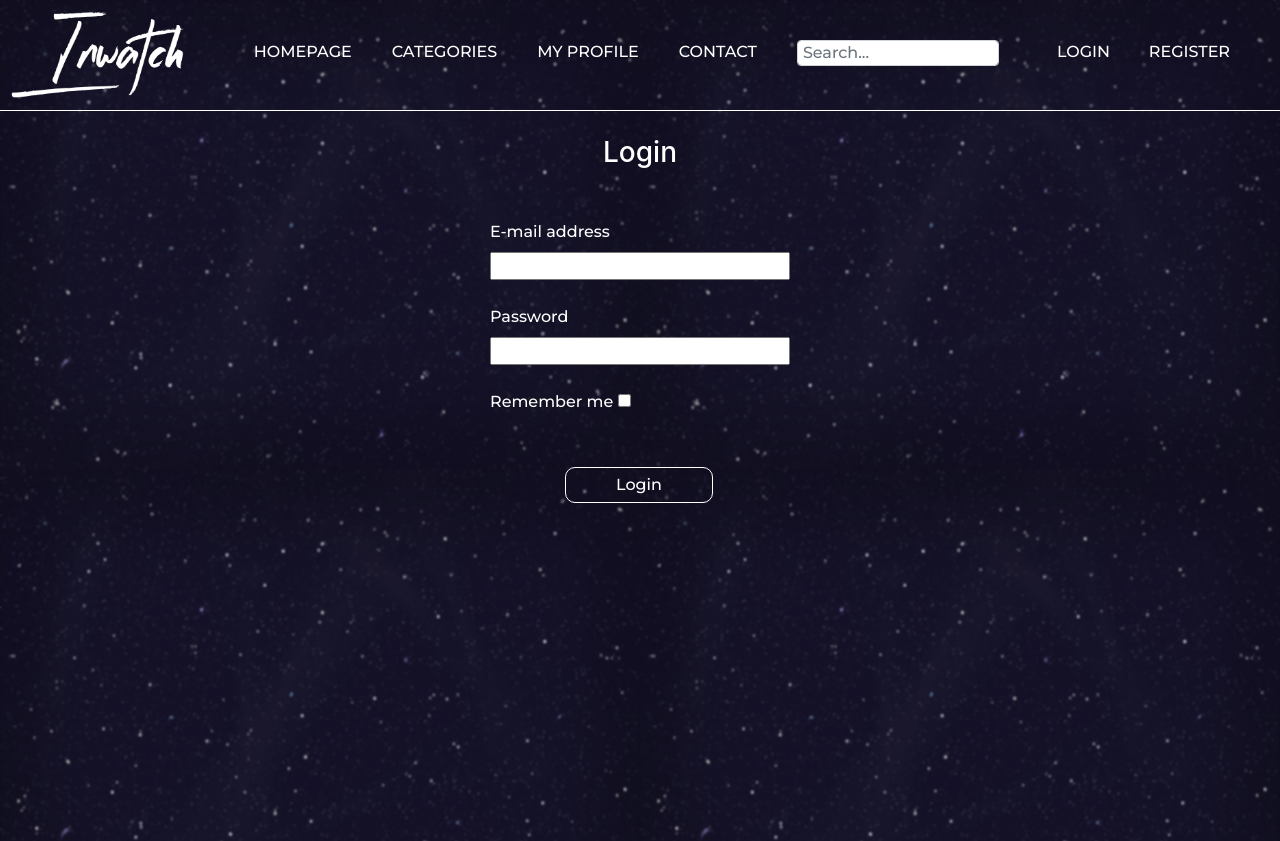
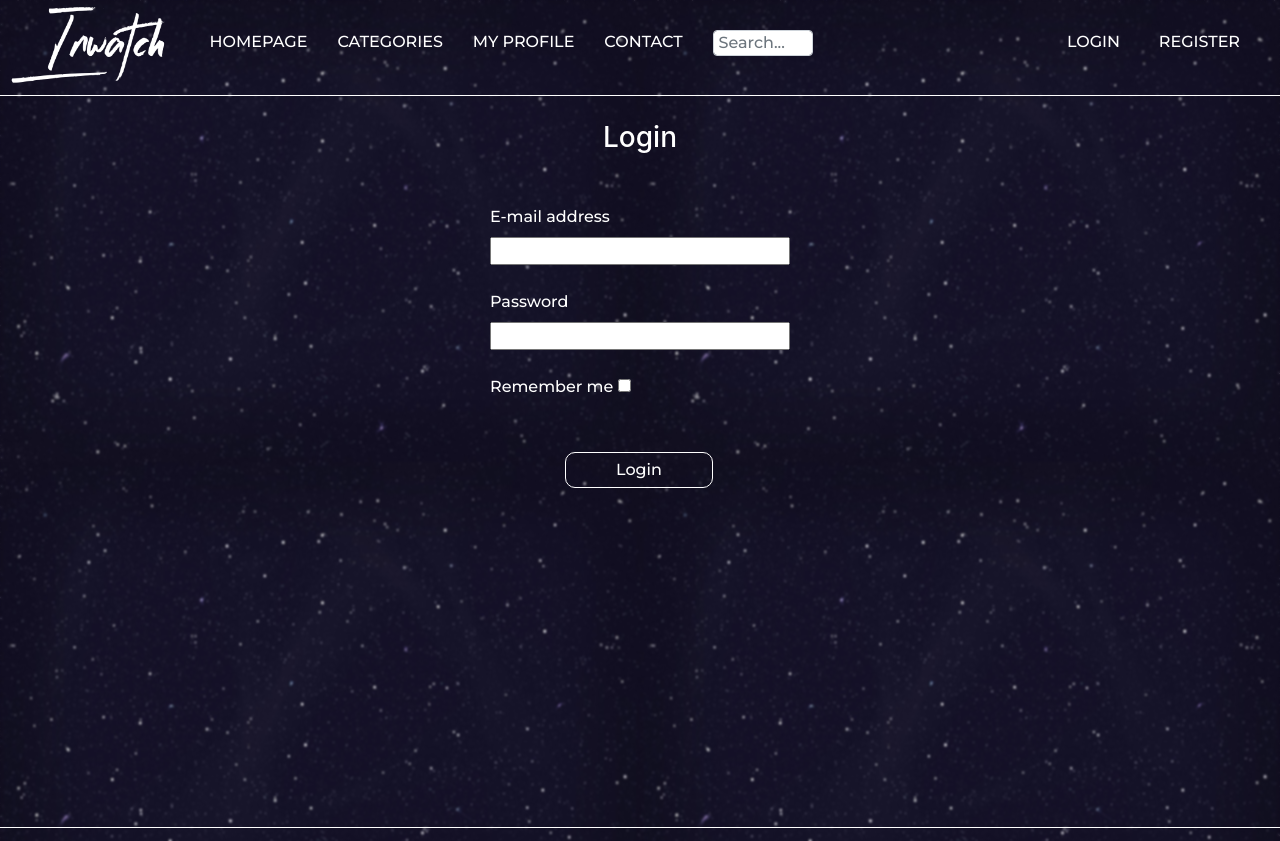
Before and after one commit to itsOmniscient/InWatch, a Flask app: a page that uses movies_webstore/templates/login.html in a window 1280 px wide. Shown: the top 841 px of the page. Run offline with Flask 2, Linux system fonts and the light colour scheme; some libraries are stand-ins or nearby versions.

Commit message:
Height changes

```diff
--- a/movies_webstore/static/style.css
+++ b/movies_webstore/static/style.css
@@ -415,6 +415,33 @@
 }
 
 @media only screen and (max-height: 800px) {
+  .logo2{
+    margin-top: 5px;
+    margin-left: 10px;
+    margin-right: 30px;
+    width: 160x;
+    height: 80px;
+  }
+  .navbar_menu{
+    margin-top: 30px;
+    margin-left: 15px;
+    margin-right: 15px;
+  }
+  .search-bar{
+    margin-top: 30px;
+    margin-left: 15px;
+    width: 100px;
+  }
+  .register_nav{
+    margin-top: 30px;
+    position: absolute;
+    right:40px;
+  }
+  .login_nav{
+    margin-top: 30px;
+    position: absolute;
+    right: 160px;
+  }
   .movie_detail_img{
     width: 100%;
     height: 400px;
@@ -430,4 +457,26 @@
     padding-top: 5px;
     padding-bottom: 5px;
   }
+  .register_btn{
+    margin-top: 20px;
+    margin-bottom: 20px;
+    font-size: 1.3em;
+    padding: 5px 5px;
+    border-radius: 2%;
+    background-color: #D39E05;
+    border: 1px solid #D39E05;
+    color: white;
+  }
+  .register_container_logged{
+    margin: 0 auto;
+    text-align: center;
+    margin-top: 50px;
+  }
+  .movie_detail_img{
+    width: 200px;
+    height: 400px;
+    padding-bottom: 5px;
+    padding-left: 10px;
+    padding-right: 10px;
+  }
 }
--- a/movies_webstore/templates/movie.html
+++ b/movies_webstore/templates/movie.html
@@ -25,7 +25,7 @@
         </tr>
         <tr class="movie-tr">
           <td class="movie-td">Popularity:</td>
-          <td class="movie-td2">{{ m_detail.popularity }}</td>
+          <td class="movie-td2 movie-td3">{{ m_detail.popularity }}</td>
           </tr>
           <tr class="movie-tr">
             <td class="movie-td">Rating:</td>
```
